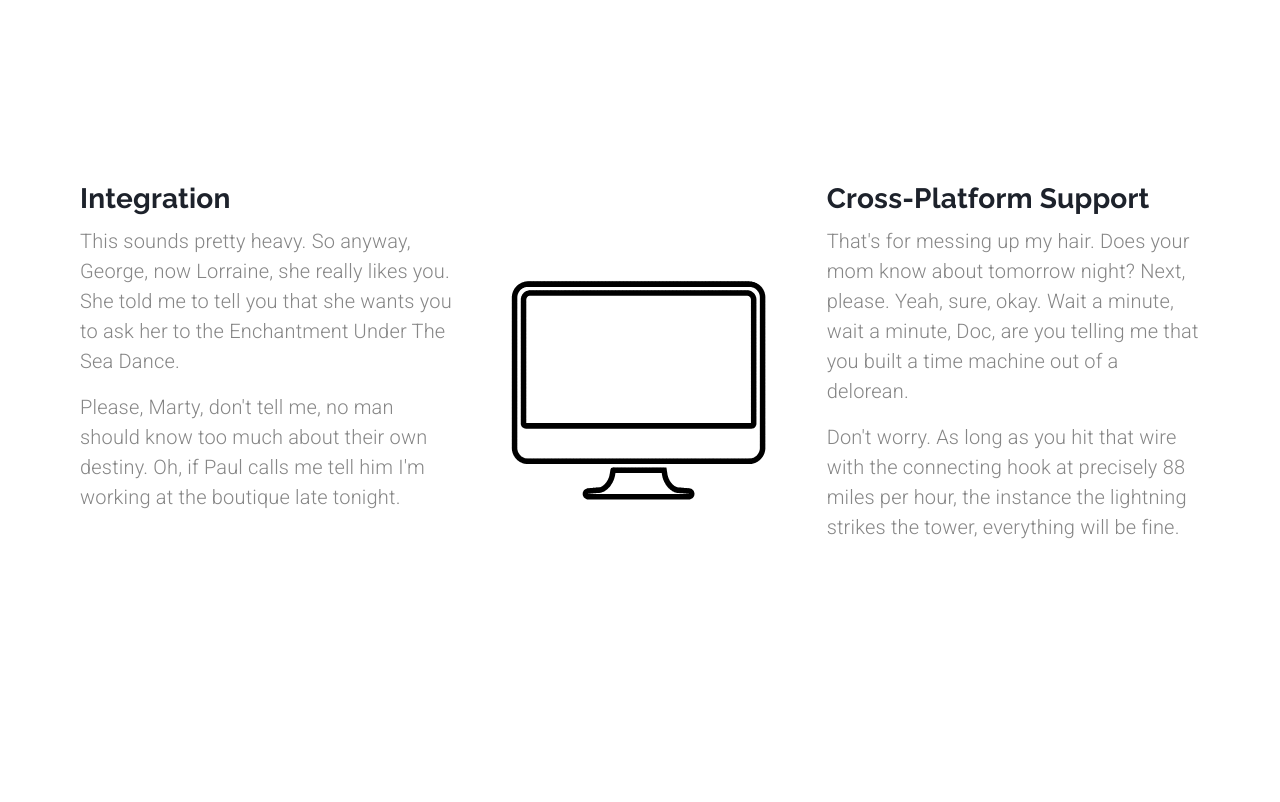
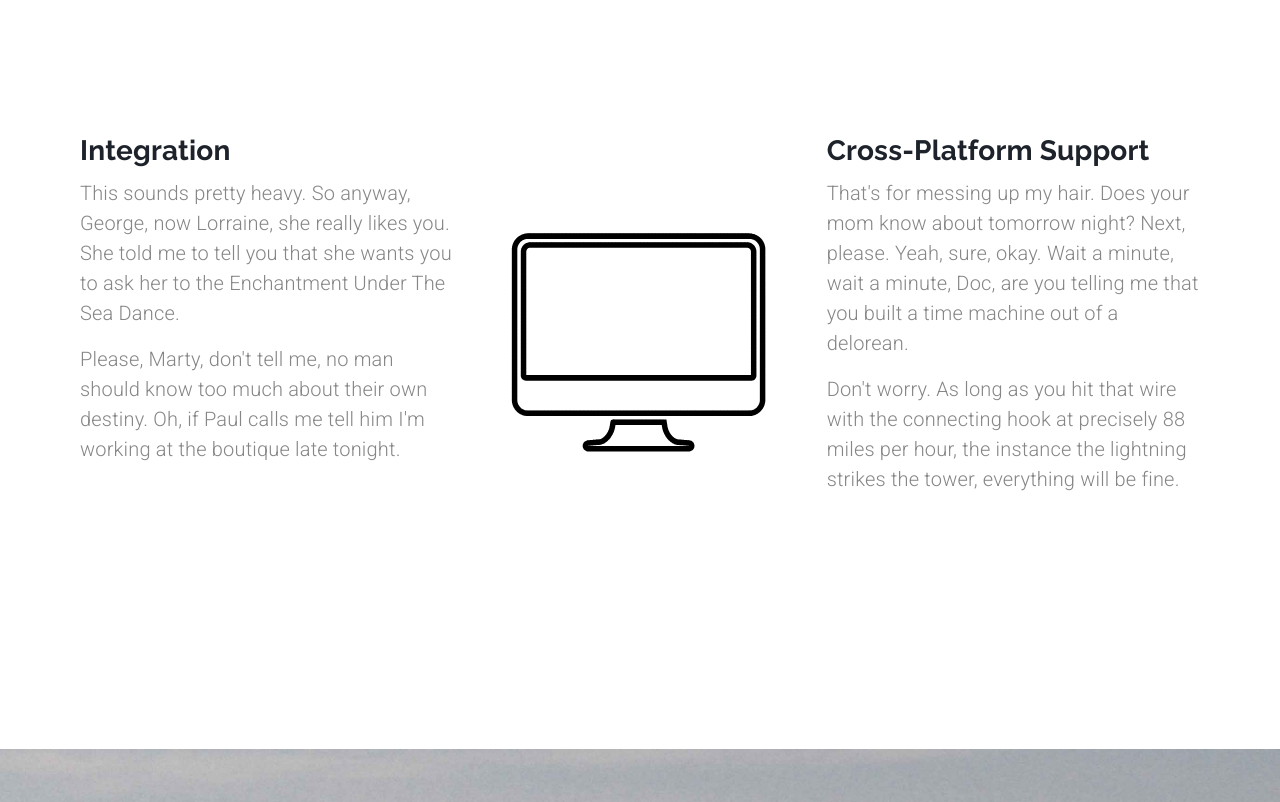
Before and after one commit to onTheDL/das-nextJS, a Next.js app: page /mobileapps in a window 1280 px wide. Shown: the part 520-1322 px from the top of the page. Built offline with nearby package versions, Linux system fonts and the light colour scheme.

Commit message:
Add Firefox support

```diff
--- a/pages/customsoftware.js
+++ b/pages/customsoftware.js
@@ -371,7 +371,7 @@ export default function CustomSoftware({ setValue, setSelectedIndex }) {
         item
         container
         direction="row"
-        style={{ marginTop: "20em", marginBottom: "20em" }}
+        style={{ marginTop: "18em", marginBottom: "18em" }}
         className={classes.rowContainer}
       >
         <Grid item container direction="column" alignItems="center">
@@ -407,7 +407,7 @@ export default function CustomSoftware({ setValue, setSelectedIndex }) {
         alignItems={matchesMD ? "center" : undefined}
         justify="space-around"
         style={{
-          marginBottom: "20em",
+          marginBottom: "12em",
           display: matchesMD ? "grid" : undefined,
         }}
         className={classes.rowContainer}
--- a/pages/mobileapps.js
+++ b/pages/mobileapps.js
@@ -159,8 +159,8 @@ export default function MobileApps({ setValue, setSelectedIndex }) {
         container
         direction={matchesMD ? "column" : "row"}
         style={{
-          marginTop: "15em",
-          marginBottom: "15em",
+          marginTop: "12em",
+          marginBottom: "12em",
           display: matchesMD ? "grid" : undefined,
         }}
         className={classes.rowContainer}
```
Also changed, not shown: pages/revolution.js (+4 -3 lines).
